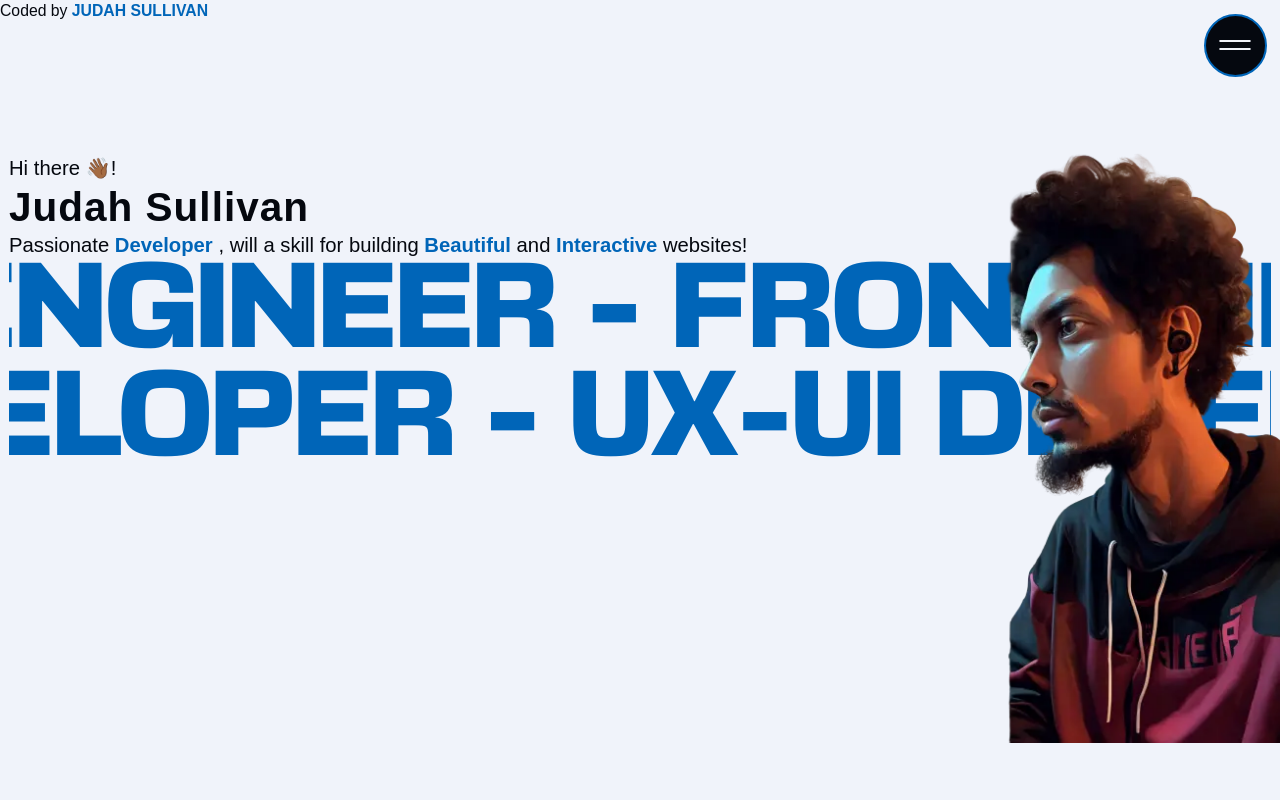
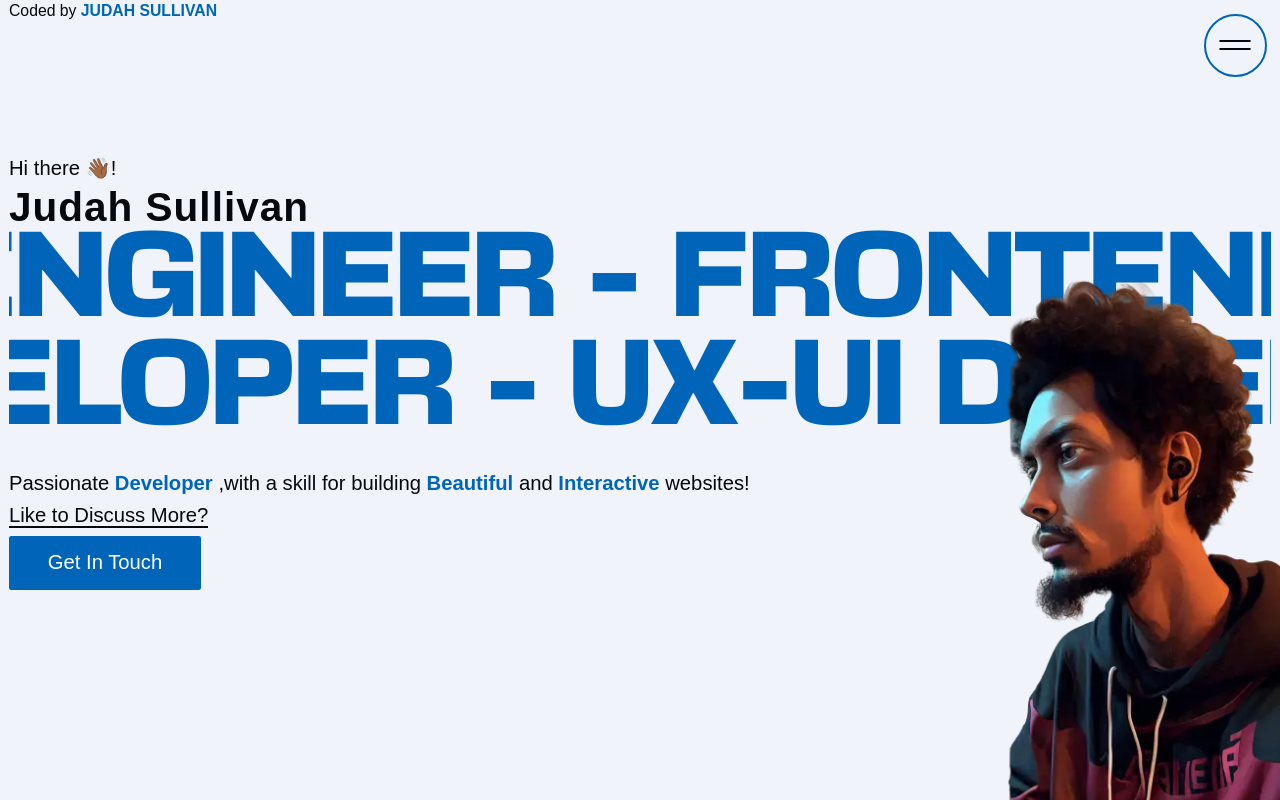
Before and after one commit to judahsullivan/Tina-Blog, a Next.js app: page / in a window 1280 px wide. Built offline with nearby package versions, Linux system fonts and the light colour scheme; a web font is replaced by a local one.

Commit message:
added cta adjusted the layout now just to add the scroll indicator, than will go head proceed to the next section

```diff
--- a/src/components/navigation/menu/index.tsx
+++ b/src/components/navigation/menu/index.tsx
@@ -7,16 +7,19 @@ const menuVariants = {
     transition: {
       type: 'spring',
       stiffness: 20,
-      restDelta: 2
-    }
+      restDelta: 2,
+      ease: [0.65, 0, 0.35, 1],
+    },
   }),
   closed: {
     clipPath: 'circle(30px at calc(100% - 45px) 45px)',
     transition: {
       delay: 0.5,
+      duratio: 1,
       type: 'spring',
       stiffness: 400,
-      damping: 40
+      damping: 40,
+      ease: [0.65, 0, 0.35, 1],
     }
   }
 };
@@ -25,10 +28,10 @@ export default function Menu() {
   return (
     <motion.div
       variants={menuVariants}
-      className="w-full min-h-screen flex  fixed bg-theme-inverted top-0 right-0 bottom-0 overflow-hidden  z-10 "
+      className="w-full min-h-screen flex  fixed bg-theme-base top-0 right-0 bottom-0 overflow-hidden  z-10 "
     >
       <div>
-  <h1>Menu</h1>
+        <h1>Menu</h1>
 
         <ThemeToggle />
       </div>
--- a/src/components/navigation/nav/index.tsx
+++ b/src/components/navigation/nav/index.tsx
@@ -8,7 +8,7 @@ export default function Nav(props: {}) {
 
   return (
     <header className="absolute top-0 z-20">
-      <p className="text-sm">
+      <p className="text-sm px-2">
         Coded by <span className="uppercase">Judah Sullivan</span>
       </p>
 
--- a/src/components/navigation/toggleButton/index.tsx
+++ b/src/components/navigation/toggleButton/index.tsx
@@ -8,7 +8,7 @@ interface ButtonProps {
 export default function ToggleButton({ toggle }: ButtonProps) {
   return (
     <button
-      className="w-14 h-14 z-10 right-3 top-3 fixed flex border-theme-accent border-[2px] gap-y-1.5 flex-col items-center justify-center bg-theme-inverted rounded-full"
+      className="w-14 h-14 z-10 right-3 top-3 fixed flex border-theme-accent border-[2px] gap-y-1.5 flex-col items-center justify-center bg-theme-base rounded-full"
       onClick={toggle}
     >
       <motion.span
@@ -19,7 +19,7 @@ export default function ToggleButton({ toggle }: ButtonProps) {
           },
           closed: {}
         }}
-        className="w-7  border border-theme-inverted rounded-lg "
+        className="w-7  border border-theme-base rounded-lg "
       />
       <motion.span
         variants={{
@@ -29,7 +29,7 @@ export default function ToggleButton({ toggle }: ButtonProps) {
           },
           closed: {}
         }}
-        className="w-7  border border-theme-inverted rounded-lg "
+        className="w-7  border border-theme-base rounded-lg "
       />
     </button>
   );
--- a/src/components/views/home/Hero/index.tsx
+++ b/src/components/views/home/Hero/index.tsx
@@ -9,29 +9,65 @@ export default function Hero() {
   return (
     <motion.section className="w-full relative overflow-hidden min-h-screen p-2 mx-auto  ">
       <div className=" pt-[8rem]">
-        <motion.div>
         <MaskedText>
           <p className="text-lg ">Hi there 👋🏾!</p>
           <h4 className="text-4xl font-bold tracking-wide">Judah Sullivan</h4>
         </MaskedText>
-          <motion.div aria-label="Front-end Developer and Ui Ux developer Parallax Banner">
-            <MaskedText>
-              <p>
-                Passionate <span>developer</span> , will a skill for building <span>beautiful</span>{' '}
-                and <span>interactive</span> websites!
-              </p>
-            </MaskedText>
-            <motion.div className="">
         <MaskedText>
           <ParallaxText baseVelocity={-5}> FrontEnd Engineer - </ParallaxText>
         </MaskedText>
         <MaskedText>
           <ParallaxText baseVelocity={-5}> UX-UI Developer - </ParallaxText>
         </MaskedText>
-            </motion.div>
-          </motion.div>
-        </motion.div>
-        <div className="absolute right-0  md:top-60 lg:top-32 w-[200px] md:w-[250px] lg:w-[300px]">
+        <div className="pt-5">
+          <MaskedText>
+            <p>
+              Passionate <span>developer</span> ,with a skill for building <span>beautiful</span>{' '}
+              and <span>interactive</span> websites!
+            </p>
+          </MaskedText>
+          <div className=" max-w-lg h-  flex flex-col">
+            <div className="flex gap-2 ">
+              <MaskedText>
+                <p className=" underline underline-offset-4">Like to Discuss More?</p>
+              </MaskedText>
+            </div>
+            <div className="pt-1">
+              <motion.button
+                initial={{
+                  width: 0
+                }}
+                animate={{
+                  width: '192px'
+                }}
+                transition={{
+                  duration: 0.6,
+                  delay: 0.5
+                }}
+                className="  h-12 w-48 overflow-hidden rounded-sm bg-theme-accent text-lg text-white "
+              >
+                <motion.p
+                  initial={{
+                    y: 100
+                  }}
+                  animate={{
+                    y: 0
+                  }}
+                  transition={{
+                    duration: 0.6,
+                    delay: 1,
+                    stagger: 0.3,
+                    ease: [0.33, 1, 0.68, 1]
+                  }}
+                  className="overflow-hidden"
+                >
+                  Get In Touch
+                </motion.p>
+              </motion.button>
+            </div>
+          </div>
+        </div>
+        <div className="absolute right-0  md:top-60 w-[250px] lg:w-[300px]">
           <Image
             width={400}
             height={400}
```
Lines whose indentation alone changed are shown as unchanged.
